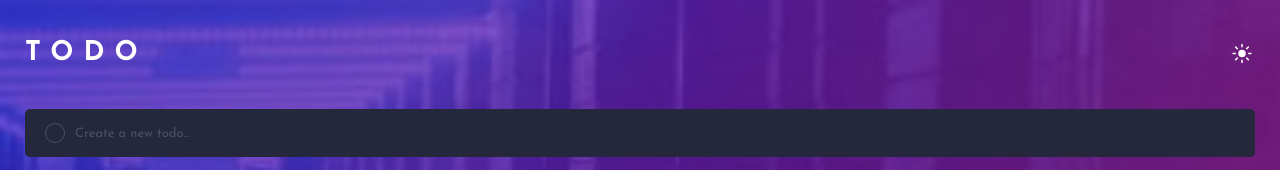
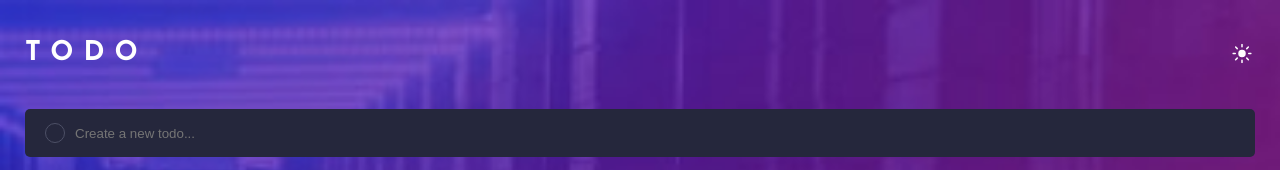
Before and after one commit to SakonBel/Todo-app--FEM, a React (Create React App) app: page / in a window 1280 px wide. Shown: the top 170 px of the page. Built offline with nearby package versions, Linux system fonts and the light colour scheme.

Commit message:
Add toggle function

```diff
--- a/src/App.js
+++ b/src/App.js
@@ -4,7 +4,7 @@ import Footer from "./components/Footer";
 import { useState } from "react";
 
 function App() {
-  const lists = [
+  let lists = [
     {
       id: 1,
       task: "Complete online JavaScript course",
@@ -37,12 +37,37 @@ function App() {
     },
   ];
 
-  const [todos, setTodos] = useState(lists);
-  // const [active, setActive] = useState(null);
+  const [allLists, setAllLists] = useState(lists);
+  const [todos, setTodos] = useState(allLists);
 
-  // const statusChange = (id) => {
-  //   todo.active = !todo.active;
-  // };
+  const toggleActive = (id) => {
+    const newLists = allLists.map((list) => {
+      if (list.id === id) {
+        list.active = !list.active;
+      }
+      return list;
+    });
+    setTodos(newLists);
+    setAllLists(newLists);
+  };
+
+  const addTodo = (text) => {
+    const newList = {
+      id: Math.floor(Math.random() * 10000000),
+      task: text,
+      active: true,
+    };
+
+    allLists.push(newList);
+    setTodos(allLists);
+    setAllLists(allLists);
+  };
+
+  const deleteTodo = (id) => {
+    const newTodos = todos.filter((todo) => todo.id !== id);
+    setTodos(newTodos);
+    setAllLists(newTodos);
+  };
 
   const filterAll = (todos) => {
     setTodos(todos);
@@ -60,10 +85,12 @@ function App() {
 
   return (
     <div className="App">
-      <Header />
+      <Header addTodo={addTodo} />
       <AllTodos
-        lists={lists}
+        allLists={allLists}
         todos={todos}
+        toggleActive={toggleActive}
+        deleteTodo={deleteTodo}
         filterAll={filterAll}
         filterActive={filterActive}
         filterComplete={filterComplete}
--- a/src/components/AllTodos.js
+++ b/src/components/AllTodos.js
@@ -1,8 +1,10 @@
 import Filter from "./Filter";
 
 const AllTodos = ({
-  lists,
+  allLists,
   todos,
+  toggleActive,
+  deleteTodo,
   filterActive,
   filterAll,
   filterComplete,
@@ -16,10 +18,13 @@ const AllTodos = ({
               return (
                 <li className="todo-item" key={todo.id}>
                   <div className="item">
-                    <div className="circle"></div>
+                    <div
+                      className="circle"
+                      onClick={() => toggleActive(todo.id)}
+                    ></div>
                     {todo.task}
                   </div>
-                  <div className="cross">
+                  <div className="cross" onClick={() => deleteTodo(todo.id)}>
                     <svg
                       xmlns="http://www.w3.org/2000/svg"
                       width="18"
@@ -37,7 +42,10 @@ const AllTodos = ({
               return (
                 <li className="todo-item complete" key={todo.id}>
                   <div className="item">
-                    <div className="circle">
+                    <div
+                      className="circle"
+                      onClick={() => toggleActive(todo.id)}
+                    >
                       <svg
                         xmlns="http://www.w3.org/2000/svg"
                         width="11"
@@ -46,14 +54,14 @@ const AllTodos = ({
                         <path
                           fill="none"
                           stroke="#FFF"
-                          stroke-width="2"
+                          strokeWidth="2"
                           d="M1 4.304L3.696 7l6-6"
                         />
                       </svg>
                     </div>
                     {todo.task}
                   </div>
-                  <div className="cross">
+                  <div className="cross" onClick={() => deleteTodo(todo.id)}>
                     <svg
                       xmlns="http://www.w3.org/2000/svg"
                       width="18"
@@ -76,7 +84,7 @@ const AllTodos = ({
         </div>
       </div>
       <Filter
-        lists={lists}
+        allLists={allLists}
         filterActive={filterActive}
         filterAll={filterAll}
         filterComplete={filterComplete}
--- a/src/components/Filter.js
+++ b/src/components/Filter.js
@@ -1,13 +1,13 @@
-const Filter = ({ lists, filterActive, filterAll, filterComplete }) => {
+const Filter = ({ allLists, filterActive, filterAll, filterComplete }) => {
   return (
     <div className="filter">
-      <button className="filter-list" onClick={() => filterAll(lists)}>
+      <button className="filter-list" onClick={() => filterAll(allLists)}>
         All
       </button>
-      <button className="filter-list" onClick={() => filterActive(lists)}>
+      <button className="filter-list" onClick={() => filterActive(allLists)}>
         Active
       </button>
-      <button className="filter-list" onClick={() => filterComplete(lists)}>
+      <button className="filter-list" onClick={() => filterComplete(allLists)}>
         Completed
       </button>
     </div>
--- a/src/components/Header.js
+++ b/src/components/Header.js
@@ -1,4 +1,4 @@
-const Header = () => {
+const Header = ({ addTodo }) => {
   return (
     <header>
       <div className="container">
@@ -14,8 +14,16 @@ const Header = () => {
         </button>
       </div>
       <div className="create-task">
+        {/* <form
+          onSubmit={(e) => {
+            e.preventDefault();
+            console.log(e.target);
+            addTodo(e.value);
+          }}
+        > */}
         <div className="circle"></div>
-        <p>Create a new todo...</p>
+        <input type="text" placeholder="Create a new todo..." name="new-task" />
+        {/* </form> */}
       </div>
     </header>
   );
--- a/src/style/css/style.css
+++ b/src/style/css/style.css
@@ -60,8 +60,14 @@ h1 {
   border-radius: 5px;
 }
 
-.create-task p {
-  color: #4d5066;
+.create-task input {
+  color: #cacde8;
+  background-color: transparent;
+  border: none;
+}
+
+.create-task input:focus {
+  height: 30px;
 }
 
 .circle {
@@ -108,6 +114,10 @@ main {
   -webkit-box-align: center;
       -ms-flex-align: center;
           align-items: center;
+}
+
+.lists .todo-item .item .circle {
+  cursor: pointer;
 }
 
 .lists .todo-item .cross {
--- a/src/style/sass/style.scss
+++ b/src/style/sass/style.scss
@@ -52,8 +52,14 @@ h1 {
   height: 48px;
   border-radius: 5px;
 
-  p {
-    color: $very-dark-grayish-blue;
+  input {
+    color: $light-grayish-blue;
+    background-color: transparent;
+    border: none;
+
+    &:focus {
+      height: 30px;
+    }
   }
 }
 
@@ -89,6 +95,10 @@ main {
     .item {
       display: flex;
       align-items: center;
+
+      .circle {
+        cursor: pointer;
+      }
     }
 
     .cross {
```
Also changed, not shown: 1 other file (tests, documents, lock files or other folders).
